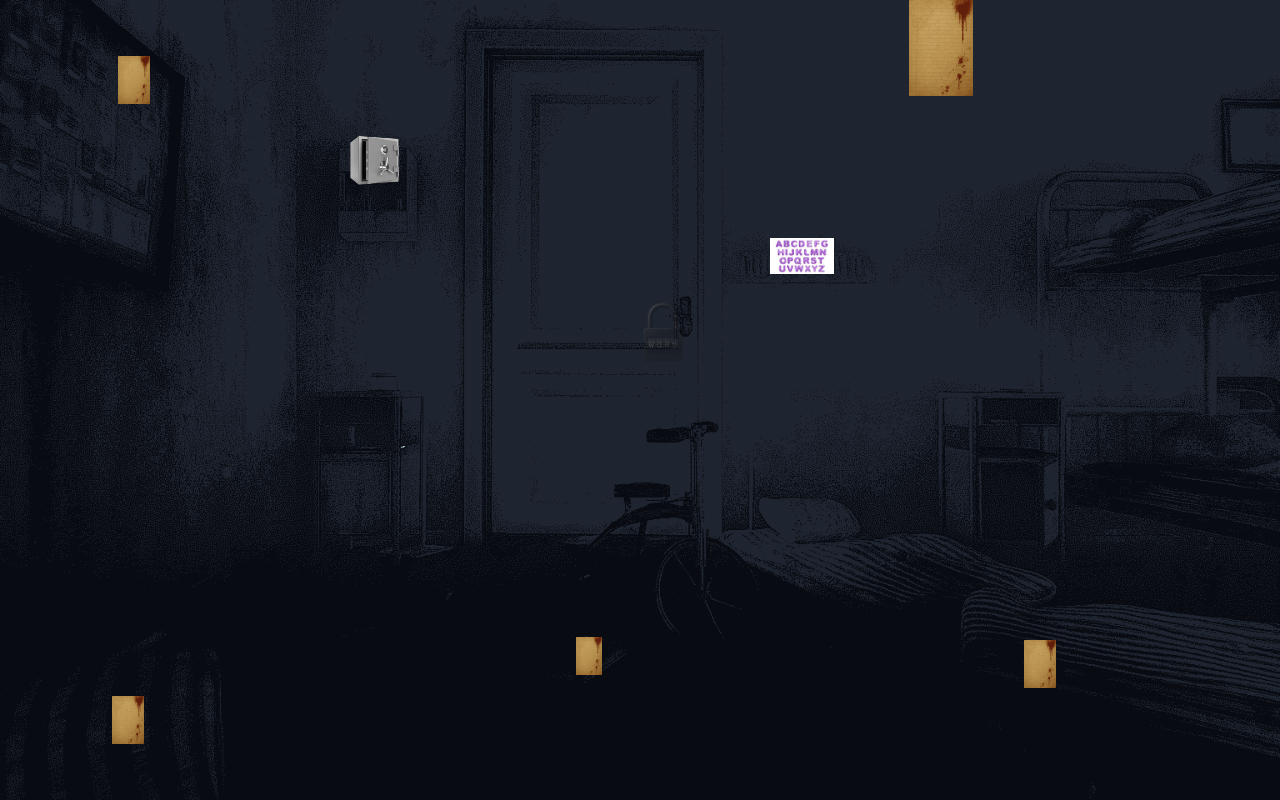
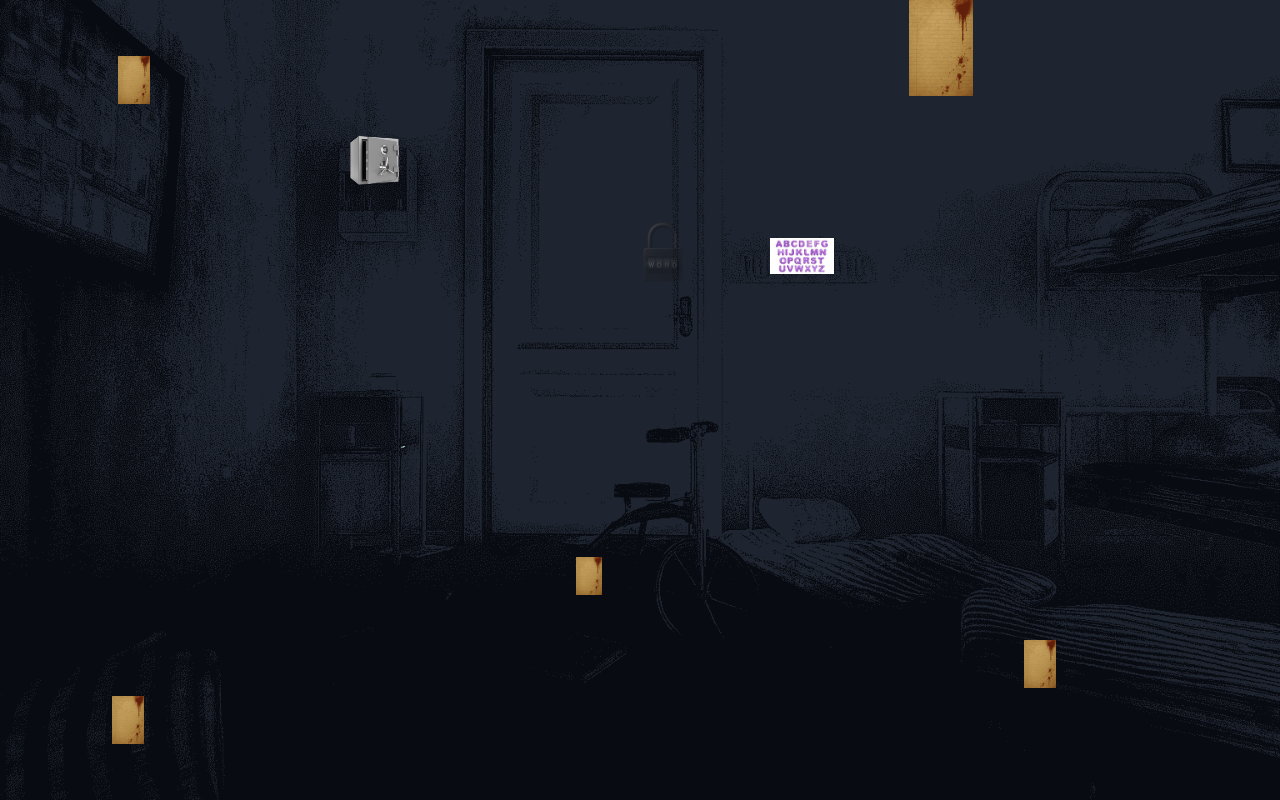
Before and after one commit to Jared-Garcia29/ESCAPEROOM, a website: page index.html in a window 1280 px wide. Drawn offline with Linux system fonts and the light colour scheme.

Commit message:
Update style.css

```diff
--- a/style.css
+++ b/style.css
@@ -86,7 +86,6 @@ img:hover {
   display: flex;
   justify-content: flex-end; /* moves image to the right */
   align-items: center;
-  margin-top: 10vh;
 }
 
 .center-content-bottom {
```
